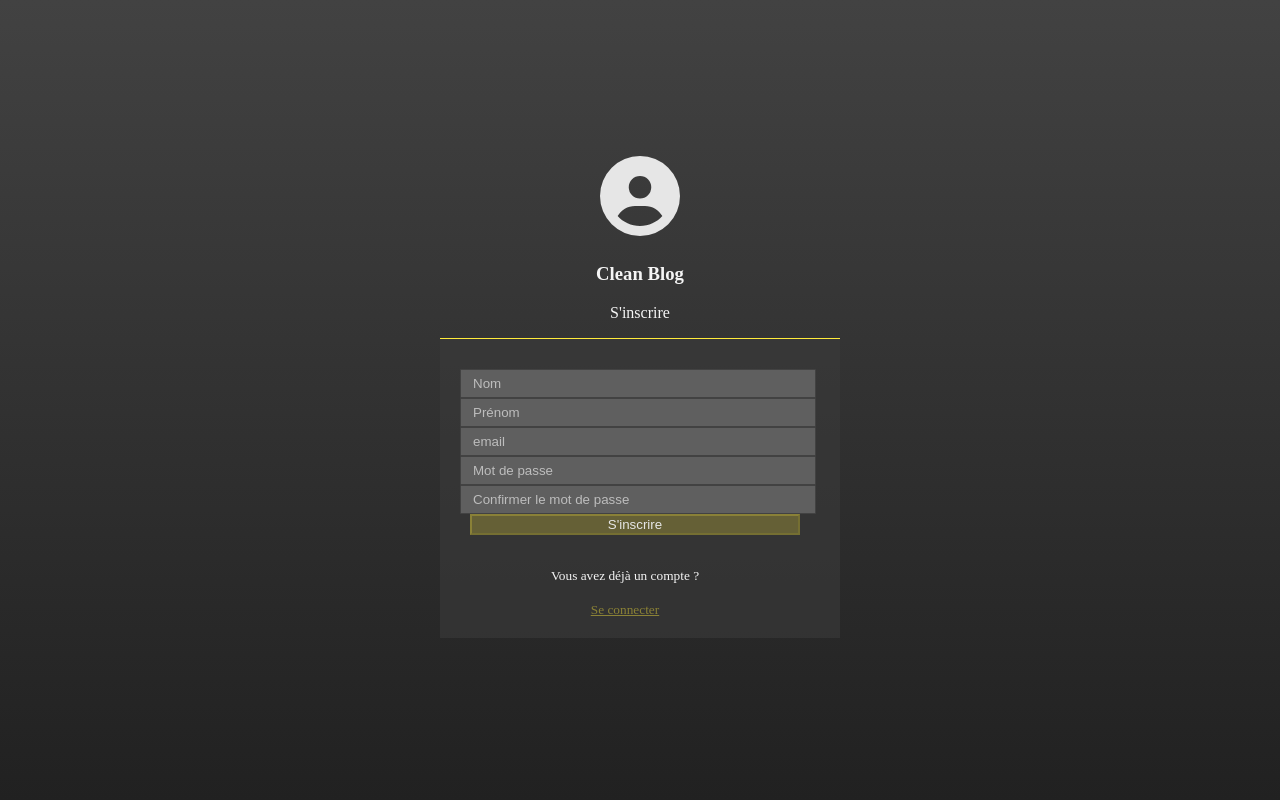
After one commit to rokiabach/Blog_project, a Django app: page /inscription/ in a window 1280 px wide. The commit adds this page. Run offline with Django 5.2, Linux system fonts and the light colour scheme; some libraries are stand-ins or nearby versions.

Commit message:
front end complet

```diff
--- /dev/null
+++ b/blog_project/blog_app/static/css/connexion.css
@@ -0,0 +1,200 @@
+html {
+    height: 100%;
+}
+body {
+    height: 100%;
+    margin: 0;
+    background-repeat: no-repeat;
+    background-attachment: fixed;
+}
+
+/* Text Align */
+.text-c {
+    text-align: center;
+}
+.text-l {
+    text-align: left;
+}
+.text-r {
+    text-align: right
+}
+.text-j {
+    text-align: justify;
+}
+
+/* Text Color */
+.text-whitesmoke {
+    color: whitesmoke
+}
+.text-darkyellow {
+    color: rgba(255, 235, 59, 0.432)
+}
+
+/* Lines */
+
+.line-b {
+    border-bottom: 1px solid #FFEB3B !important;
+}
+
+/* Buttons */
+.button {
+    border-radius: 3px;
+}
+.form-button {
+    background-color: rgba(255, 235, 59, 0.24);
+    border-color: rgba(255, 235, 59, 0.24);
+    color: #e6e6e6;
+}
+.form-button:hover,
+.form-button:focus,
+.form-button:active,
+.form-button.active,
+.form-button:active:focus,
+.form-button:active:hover,
+.form-button.active:hover,
+.form-button.active:focus {
+    background-color: rgba(255, 235, 59, 0.473);
+    border-color: rgba(255, 235, 59, 0.473);
+    color: #e6e6e6;
+}
+.button-l {
+    width: 100% !important;
+
+}
+
+/* Margins g(global) - l(left) - r(right) - t(top) - b(bottom) */
+
+.margin-g {
+    margin: 15px;
+}
+.margin-g-sm {
+    margin: 10px;
+}
+.margin-g-md {
+    margin: 20px;
+}
+.margin-g-lg {
+    margin: 30px;
+}
+
+.margin-l {
+    margin-left: 15px;
+}
+.margin-l-sm {
+    margin-left: 10px;
+}
+.margin-l-md {
+    margin-left: 20px;
+}
+.margin-l-lg {
+    margin-left: 30px;
+}
+
+.margin-r {
+    margin-right: 15px;
+}
+.margin-r-sm {
+    margin-right: 10px;
+}
+.margin-r-md {
+    margin-right: 20px;
+}
+.margin-r-lg {
+    margin-right: 30px;
+}
+
+.margin-t {
+    margin-top: 15px;
+}
+.margin-t-sm {
+    margin-top: 10px;
+}
+.margin-t-md {
+    margin-top: 20px;
+}
+.margin-t-lg {
+    margin-top: 30px;
+}
+
+.margin-b {
+    margin-bottom: 15px;
+    margin-right:-20px ;
+}
+.margin-b-sm {
+    margin-bottom: 10px;
+}
+.margin-b-md {
+    margin-bottom: 20px;
+}
+.margin-b-lg {
+    margin-bottom: 30px;
+}
+
+/* Bootstrap Form Control Extension */
+
+.form-control,
+.border-line {
+    background-color: #5f5f5f;
+    background-image: none;
+    border: 1px solid #424242;
+    border-radius: 1px;
+    color: inherit;
+    display: block;
+    padding: 6px 12px;
+    transition: border-color 0.15s ease-in-out 0s, box-shadow 0.15s ease-in-out 0s;
+    width: 100%;
+}
+.form-control:focus,
+.border-line:focus {
+    border-color: #FFEB3B;
+    background-color: #616161;
+    color: #e6e6e6;
+}
+.form-control,
+.form-control:focus {
+    box-shadow: none;
+}
+.form-control::-webkit-input-placeholder { color: #BDBDBD; }
+
+/* Container */
+
+.container-content {
+    background-color: #3a3a3aa2;
+    color: inherit;
+    padding: 15px 50px 20px 20px;
+    border-color: #FFEB3B;
+    border-image: none;
+    border-style: solid solid none;
+    border-width: 1px 0;
+
+}
+
+/* Backgrounds */
+
+.main-bg {
+
+    background: #424242;
+    background: linear-gradient( #424242, #212121);
+}
+
+/* Login & Register Pages*/
+
+.login-container {
+    max-width: 400px;
+    z-index: 100;
+    margin: 0 auto;
+    padding-top: 100px;
+}
+.login.login-container {
+    width: 300px;
+}
+.wrapper.login-container {
+    margin-top: 140px;
+}
+.logo-badge {
+    color: #e6e6e6;
+    font-size: 80px;
+    font-weight: 800;
+    letter-spacing: -10px;
+    margin-bottom: 0;
+}
--- a/blog_project/blog_app/templates/index.html
+++ b/blog_project/blog_app/templates/index.html
@@ -31,6 +31,7 @@
                         <li class="nav-item"><a class="nav-link px-lg-3 py-3 py-lg-4" href="{% url 'about' %}">About</a></li>
                         <li class="nav-item"><a class="nav-link px-lg-3 py-3 py-lg-4" href="{% url 'post' %}">Sample Post</a></li>
                         <li class="nav-item"><a class="nav-link px-lg-3 py-3 py-lg-4" href="{% url 'contact' %}">Contact</a></li>
+                        <li class="nav-item"><a class="nav-link px-lg-3 py-3 py-lg-4" href="{% url 'connexion' %}">Se connecter</a></li>
                     </ul>
                 </div>
             </div>
--- /dev/null
+++ b/blog_project/blog_app/templates/inscription.html
@@ -0,0 +1,52 @@
+{% load static %}
+<!DOCTYPE html>
+<html lang="en">
+    <head>
+        <meta charset="utf-8" />
+        <meta name="viewport" content="width=device-width, initial-scale=1, shrink-to-fit=no" />
+        <meta name="description" content="" />
+        <meta name="author" content="" />
+        <title>Clean Blog</title>
+        <link rel="icon" type="image/x-icon" href="{% static 'assets/favicon.ico' %}" />
+        <!-- Font Awesome icons (free version)-->
+        <script src="https://use.fontawesome.com/releases/v6.3.0/js/all.js" crossorigin="anonymous"></script>
+        <!-- Google fonts-->
+        <link href="https://fonts.googleapis.com/css?family=Lora:400,700,400italic,700italic" rel="stylesheet" type="text/css" />
+        <link href="https://fonts.googleapis.com/css?family=Open+Sans:300italic,400italic,600italic,700italic,800italic,400,300,600,700,800" rel="stylesheet" type="text/css" />
+        <!-- Core theme CSS (includes Bootstrap)-->
+        <link href="{% static 'css/connexion.css' %}" rel="stylesheet" />
+    </head>
+
+<body class="main-bg">
+    <div class="login-container text-c animated flipInX">
+            <div>
+                <h1 class="logo-badge text-whitesmoke"><span class="fa fa-user-circle"></span></h1>
+            </div>
+                <h3 class="text-whitesmoke">Clean Blog</h3>
+                <p class="text-whitesmoke">S'inscrire </p>
+            <div class="container-content">
+                <form class="margin-t">
+                    <div class="form-group">
+                        <input type="text" class="form-control" placeholder="Nom" required="">
+                    </div>
+                    <div class="form-group">
+                        <input type="text" class="form-control" placeholder="Prénom" required="">
+                    </div>
+                    <div class="form-group">
+                        <input type="text" class="form-control" placeholder="email" required="">
+                    </div>
+                    <div class="form-group">
+                        <input type="password" class="form-control" placeholder="Mot de passe" required="">
+                    </div>
+                    <div class="form-group">
+                        <input type="text" class="form-control" placeholder="Confirmer le mot de passe" required="">
+                    </div>
+                    <button type="submit" class="form-button button-l margin-b">S'inscrire</button>
+
+                    <!--<a class="text-darkyellow" href="#"><small>Mot de passe oublié ?</small></a>-->
+                    <p class="text-whitesmoke text-center"><small>Vous avez déjà un compte ?</small></p>
+                    <a class="text-darkyellow" href="{% url 'connexion' %}"><small>Se connecter</small></a>
+                </form>
+            </div>
+        </div>
+</body>
--- a/blog_project/blog_app/urls.py
+++ b/blog_project/blog_app/urls.py
@@ -9,6 +9,7 @@ urlpatterns = [
     path('post/', views.post, name='post'),
     path('about/', views.about, name='about'),
     path('contact/', views.contact, name='contact'),
-
+    path('connexion/', views.connexion, name='connexion'),
+    path('inscription/', views.inscription, name='inscription'),
 
 ] + static(settings.MEDIA_URL, document_root=settings.MEDIA_ROOT)
--- a/blog_project/blog_app/views.py
+++ b/blog_project/blog_app/views.py
@@ -13,3 +13,9 @@ def post(request):
 
 def contact(request):
     return render(request, 'contact.html', {})
+
+def connexion(request):
+    return render(request, 'connexion.html', {})
+
+def inscription(request):
+    return render(request, 'inscription.html', {})
```
Also changed, not shown: blog_project/blog_app/static/css/inscription.css (added, +200 -0 lines), blog_project/blog_app/templates/connexion.html (added, +43 -0 lines).
